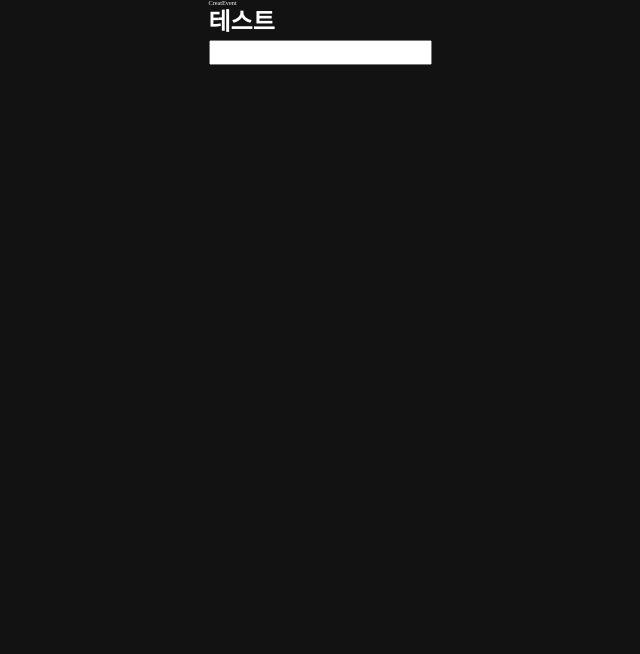
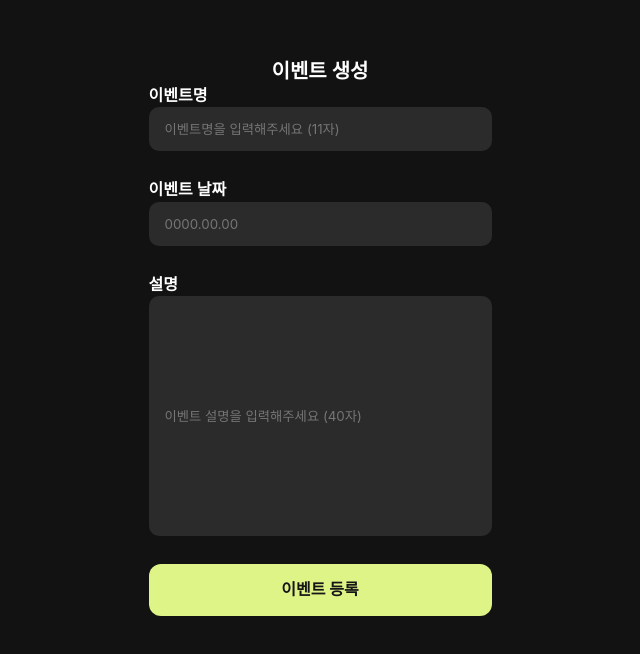
Before and after one commit to jungwoo3490/CONG-Client, a React (Vite) app in the folder SOPTKATHON/: page /create-event in a window 1280 px wide. Shown: the top 654 px of the page, without its empty margins (320-960 px from the left). Built offline with nearby package versions, Linux system fonts and the light colour scheme; no server answers; a web font is replaced by a local one.

Commit message:
feat:이벤트생성페이지

```diff
--- a/SOPTKATHON/src/pages/CreateEvent.jsx
+++ b/SOPTKATHON/src/pages/CreateEvent.jsx
@@ -1,5 +1,5 @@
 import React, { useEffect, useState } from 'react';
-
+import { theme } from '../styles/theme';
 import styled from 'styled-components';
 
 const CreateEvent = () => {
@@ -18,9 +18,24 @@ const CreateEvent = () => {
 
   return (
     <CreateEventWrapper>
-      CreatEvent
-      <Test>테스트</Test>
-      <DateInput value={date} onChange={handleInputChange}></DateInput>
+      <Header>이벤트 생성</Header>
+      <Title>이벤트명</Title>
+      <DateInput
+        value={date}
+        onChange={handleInputChange}
+        placeholder="이벤트명을 입력해주세요 (11자)"
+        inputHeight="4.4rem"
+      ></DateInput>
+      <Title>이벤트 날짜</Title>
+      <DateInput value={date} onChange={handleInputChange} placeholder="0000.00.00" inputHeight="4.4rem"></DateInput>
+      <Title>설명</Title>
+      <DateInput
+        value={date}
+        onChange={handleInputChange}
+        placeholder="이벤트 설명을 입력해주세요 (40자)"
+        inputHeight="24rem"
+      ></DateInput>
+      <CreateEventButton>이벤트 등록</CreateEventButton>
     </CreateEventWrapper>
   );
 };
@@ -33,9 +48,40 @@ const CreateEventWrapper = styled.div`
   color: white;
 `;
 
-const Test = styled.h1`
-  ${({ theme }) => theme.fonts.head1};
-  color: white;
+const Header = styled.div`
+  margin-top: 5.7rem;
+  text-align: center;
+  color: ${theme.colors.white};
+  ${theme.fonts.head2};
 `;
 
-const DateInput = styled.input``;
+const Title = styled.div`
+  ${theme.fonts.title1}
+  color: ${theme.colors.white};
+`;
+
+const DateInput = styled.input`
+  width: 34.3rem;
+  background-color: ${theme.colors.blackGrey};
+  height: ${({ inputHeight }) => inputHeight};
+  border-radius: 1rem;
+  border: none;
+
+  margin-bottom: 2.8rem;
+
+  &::placeholder {
+    padding: 1.4rem;
+  }
+`;
+
+const CreateEventButton = styled.button`
+  width: 34.3rem;
+  height: 5.2rem;
+
+  margin-bottom: 0;
+
+  border-radius: 1.2rem;
+  ${theme.fonts.title1}
+  color: ${theme.colors.black};
+  background-color: ${theme.colors.green};
+`;
--- a/SOPTKATHON/src/pages/EventDetail.jsx
+++ b/SOPTKATHON/src/pages/EventDetail.jsx
@@ -3,8 +3,32 @@ import styled from 'styled-components';
 import Header from '../components/EventDetail/Header';
 import Main from '../components/EventDetail/Main';
 import MainNone from '../components/EventDetail/MainNone';
+import { useEffect } from 'react';
+import axios from 'axios';
 
 export const EventDetail = () => {
+  useEffect(() => {
+    const fetchUser = async () => {
+      console.log(import.meta.env.VITE_BASE_URL);
+      try {
+        console.log('요청 시작');
+        const response = await axios.get(
+          `${import.meta.env.VITE_BASE_URL}/rooms/ea1c53aa-f5a2-43cd-875d-79b006e9777c`,
+          {
+            header: {
+              withCredentals: true,
+              'Access-Control-Allow-Origin': '*',
+            },
+          },
+        );
+        console.log('응답 데이터', response);
+      } catch (error) {
+        console.error('에러:', error);
+      }
+    };
+
+    fetchUser();
+  }, []);
   return (
     <div>
       {/* 헤더(시작합니다까지 투명)
```
